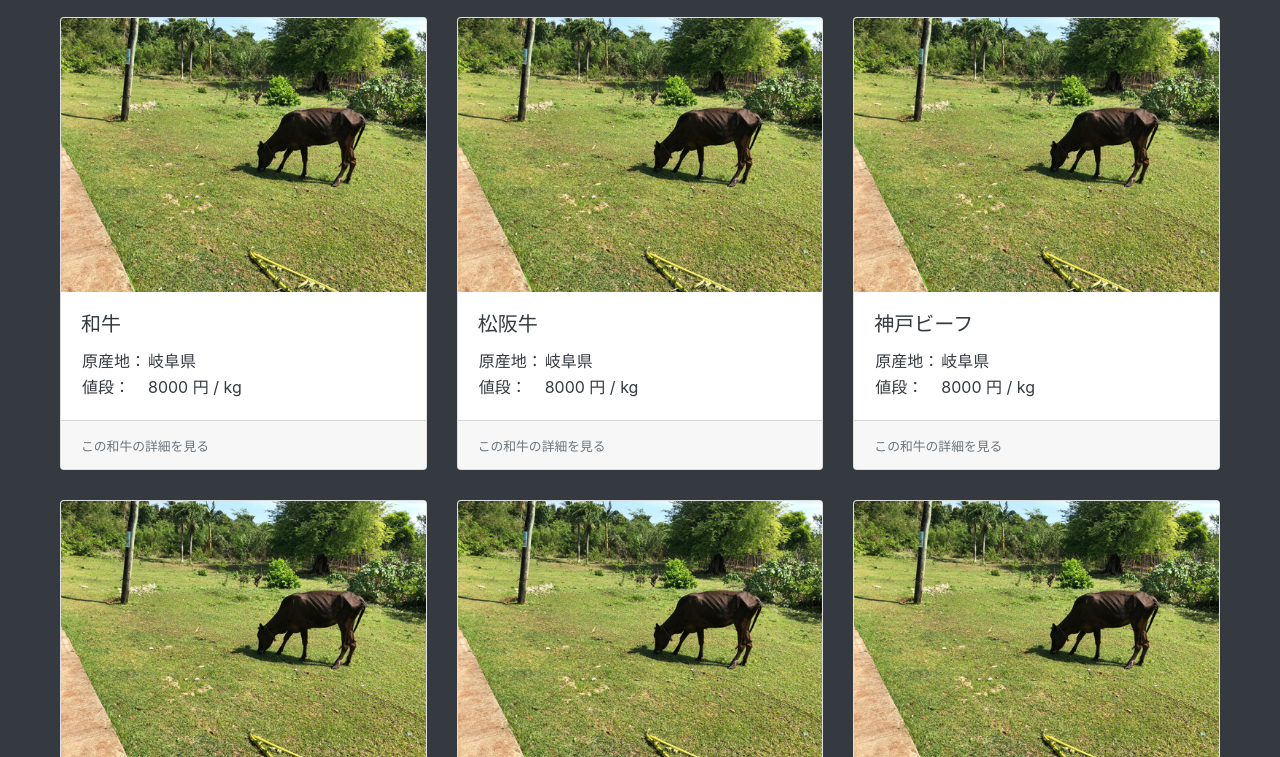
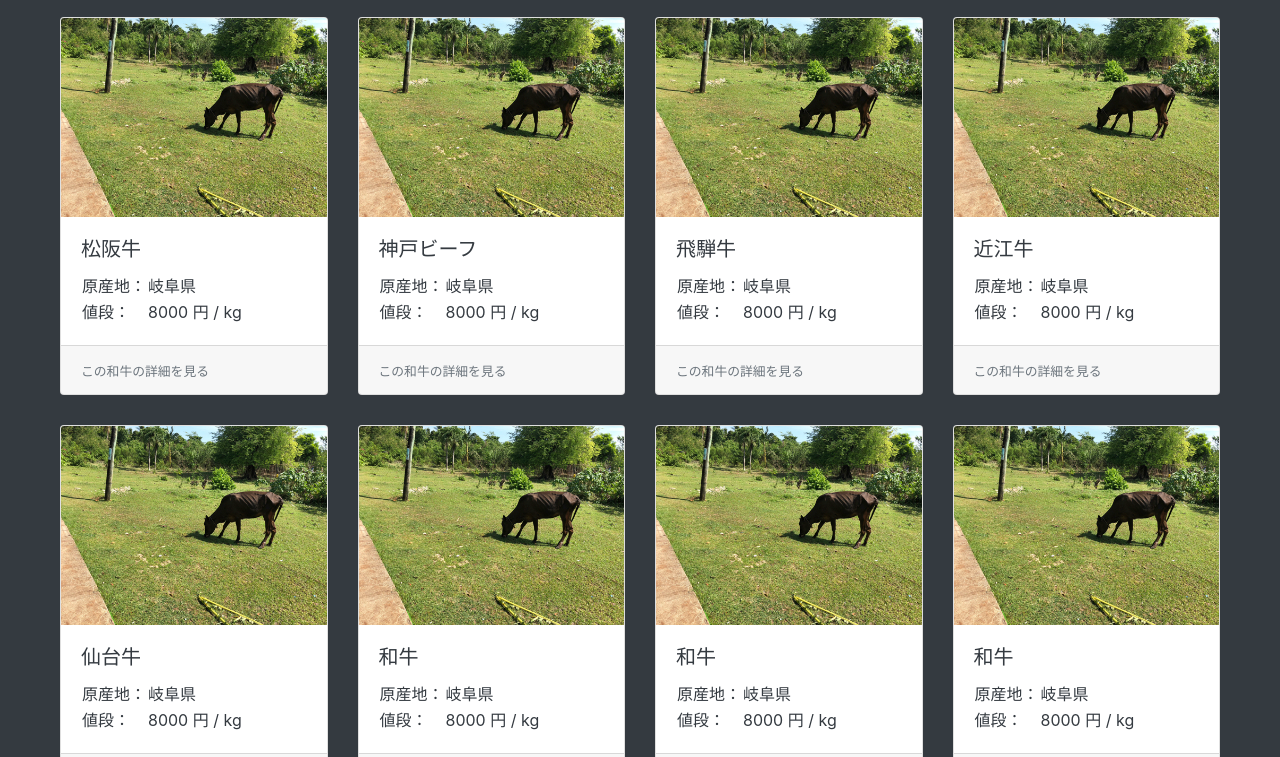
Before and after one commit to h-yanagihashi/wagyu_price, a plain HTML site: page index.html in a window 1280 px wide. Shown: the part 43-800 px from the top of the page. Drawn offline with Linux system fonts and the light colour scheme.

Commit message:
1行あたりのカード枚数を4枚に変更

```diff
--- a/index.html
+++ b/index.html
@@ -28,25 +28,6 @@
   </nav>
   <main class="container-fluid content-width result">
     <div class="card-deck row">
-      <a href="#" class="card">
-        <img class="card-img-top" src="img/ph_beaf.jpg">
-        <div class="card-body">
-          <h5 class="card-title">和牛</h5>
-          <table>
-            <tr>
-              <td>原産地： </td>
-              <td>岐阜県</td>
-            </tr>
-            <tr>
-              <td>値段： </td>
-              <td>8000 円 / kg</td>
-            </tr>
-          </table>
-        </div>
-        <div class="card-footer">
-          <small class="text-muted">この和牛の詳細を見る</small>
-        </div>
-      </a>
       <a href="#" class="card">
         <img class="card-img-top" src="img/ph_beaf.jpg">
         <div class="card-body">
@@ -85,12 +66,69 @@
           <small class="text-muted">この和牛の詳細を見る</small>
         </div>
       </a>
+      <a href="#" class="card">
+        <img class="card-img-top" src="img/ph_beaf.jpg">
+        <div class="card-body">
+          <h5 class="card-title">飛騨牛</h5>
+          <table>
+            <tr>
+              <td>原産地： </td>
+              <td>岐阜県</td>
+            </tr>
+            <tr>
+              <td>値段： </td>
+              <td>8000 円 / kg</td>
+            </tr>
+          </table>
+        </div>
+        <div class="card-footer">
+          <small class="text-muted">この和牛の詳細を見る</small>
+        </div>
+      </a>
+      <a href="#" class="card">
+        <img class="card-img-top" src="img/ph_beaf.jpg">
+        <div class="card-body">
+          <h5 class="card-title">近江牛</h5>
+          <table>
+            <tr>
+              <td>原産地： </td>
+              <td>岐阜県</td>
+            </tr>
+            <tr>
+              <td>値段： </td>
+              <td>8000 円 / kg</td>
+            </tr>
+          </table>
+        </div>
+        <div class="card-footer">
+          <small class="text-muted">この和牛の詳細を見る</small>
+        </div>
+      </a>
+
     </div>
     <div class="card-deck row">
       <a href="#" class="card">
         <img class="card-img-top" src="img/ph_beaf.jpg">
         <div class="card-body">
-          <h5 class="card-title">飛騨牛</h5>
+          <h5 class="card-title">仙台牛</h5>
+          <table>
+            <tr>
+              <td>原産地： </td>
+              <td>岐阜県</td>
+            </tr>
+            <tr>
+              <td>値段： </td>
+              <td>8000 円 / kg</td>
+            </tr>
+          </table>
+        </div>
+        <div class="card-footer">
+          <small class="text-muted">この和牛の詳細を見る</small>
+        </div>
+      </a><a href="#" class="card">
+        <img class="card-img-top" src="img/ph_beaf.jpg">
+        <div class="card-body">
+          <h5 class="card-title">和牛</h5>
           <table>
             <tr>
               <td>原産地： </td>
```
